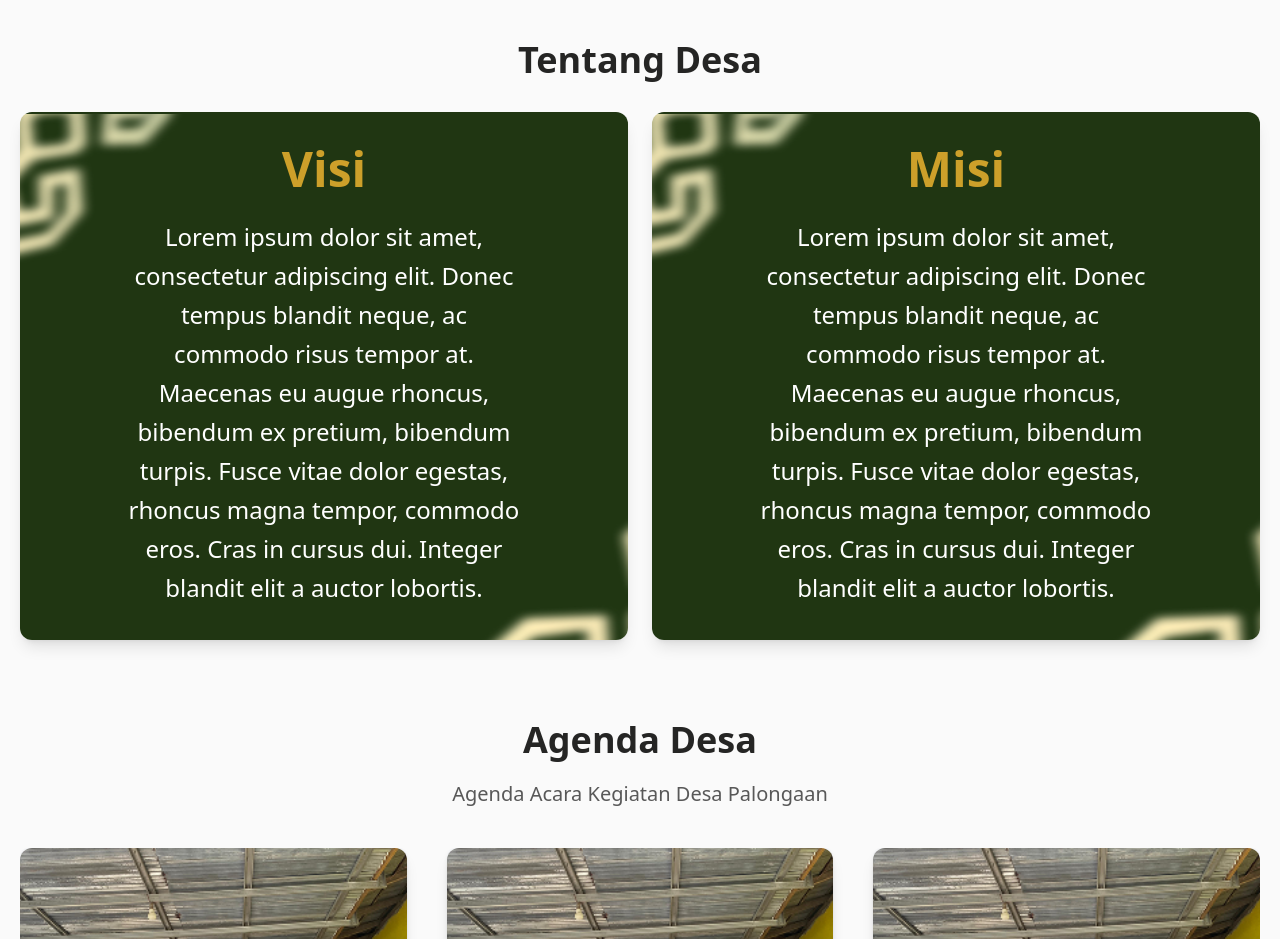
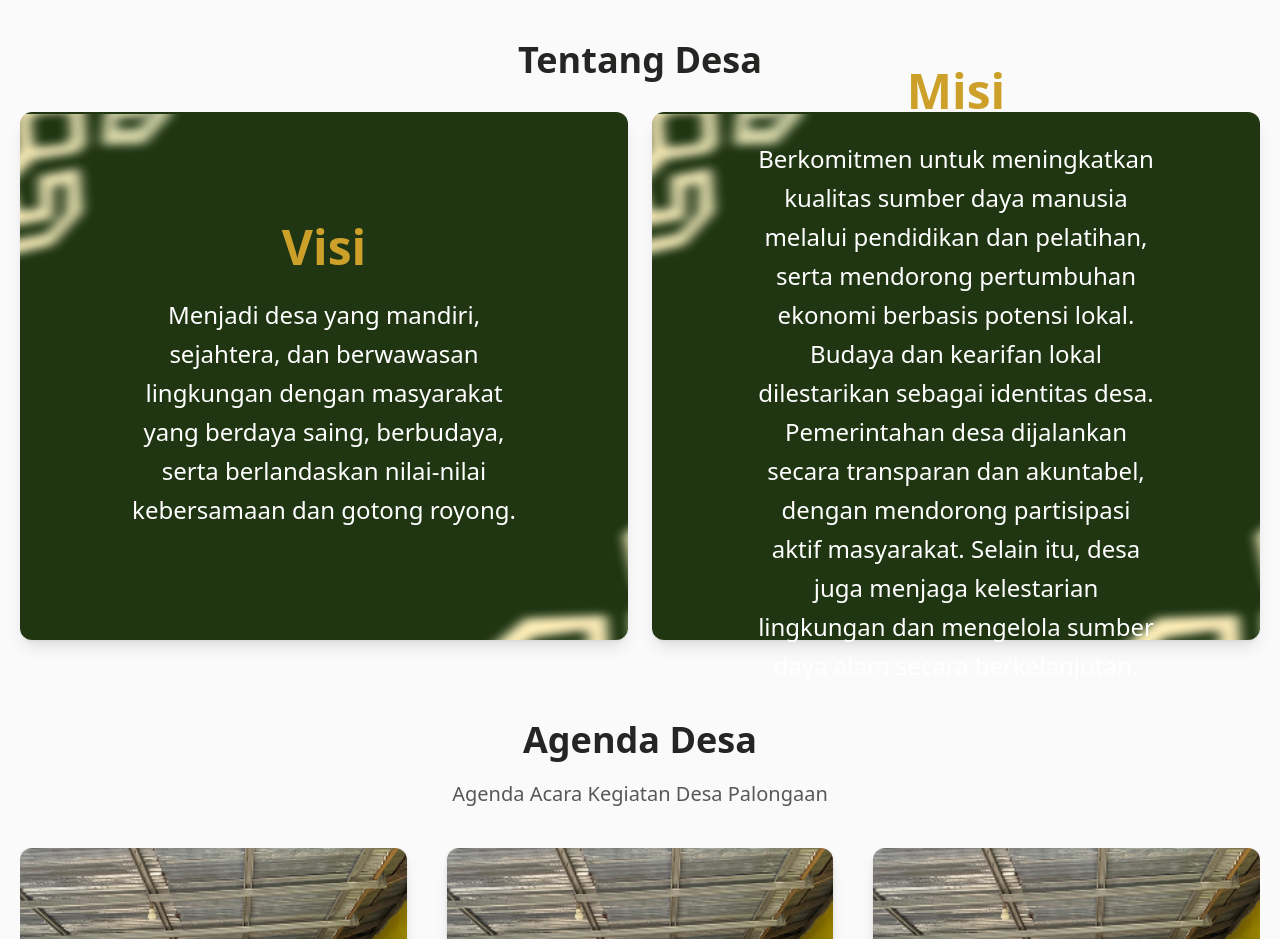
Before and after one commit to awankita/LandingPagePalongaan, a Next.js app: page / in a window 1280 px wide. Shown: the part 800-1739 px from the top of the page. Built offline with nearby package versions, Linux system fonts and the light colour scheme.

Commit message:
fix: copywriting

```diff
--- a/app/components/tentang/TentangSection.tsx
+++ b/app/components/tentang/TentangSection.tsx
@@ -15,11 +15,7 @@ export default function TentangSection() {
               Visi
             </h2>
             <p className="mt-4 md:mt-6 text-md md:text-2xl font-light leading-relaxed mx-2 md:mx-20 text-center">
-              Lorem ipsum dolor sit amet, consectetur adipiscing elit. Donec
-              tempus blandit neque, ac commodo risus tempor at. Maecenas eu
-              augue rhoncus, bibendum ex pretium, bibendum turpis. Fusce vitae
-              dolor egestas, rhoncus magna tempor, commodo eros. Cras in cursus
-              dui. Integer blandit elit a auctor lobortis.
+              Menjadi desa yang mandiri, sejahtera, dan berwawasan lingkungan dengan masyarakat yang berdaya saing, berbudaya, serta berlandaskan nilai-nilai kebersamaan dan gotong royong.
             </p>
           </div>
         </div>
@@ -34,11 +30,7 @@ export default function TentangSection() {
               Misi
             </h2>
             <p className="mt-4 md:mt-6 text-md md:text-2xl font-light leading-relaxed mx-2 md:mx-20 text-center">
-              Lorem ipsum dolor sit amet, consectetur adipiscing elit. Donec
-              tempus blandit neque, ac commodo risus tempor at. Maecenas eu
-              augue rhoncus, bibendum ex pretium, bibendum turpis. Fusce vitae
-              dolor egestas, rhoncus magna tempor, commodo eros. Cras in cursus
-              dui. Integer blandit elit a auctor lobortis.
+              Berkomitmen untuk meningkatkan kualitas sumber daya manusia melalui pendidikan dan pelatihan, serta mendorong pertumbuhan ekonomi berbasis potensi lokal. Budaya dan kearifan lokal dilestarikan sebagai identitas desa. Pemerintahan desa dijalankan secara transparan dan akuntabel, dengan mendorong partisipasi aktif masyarakat. Selain itu, desa juga menjaga kelestarian lingkungan dan mengelola sumber daya alam secara berkelanjutan.
             </p>
           </div>
         </div>
```
